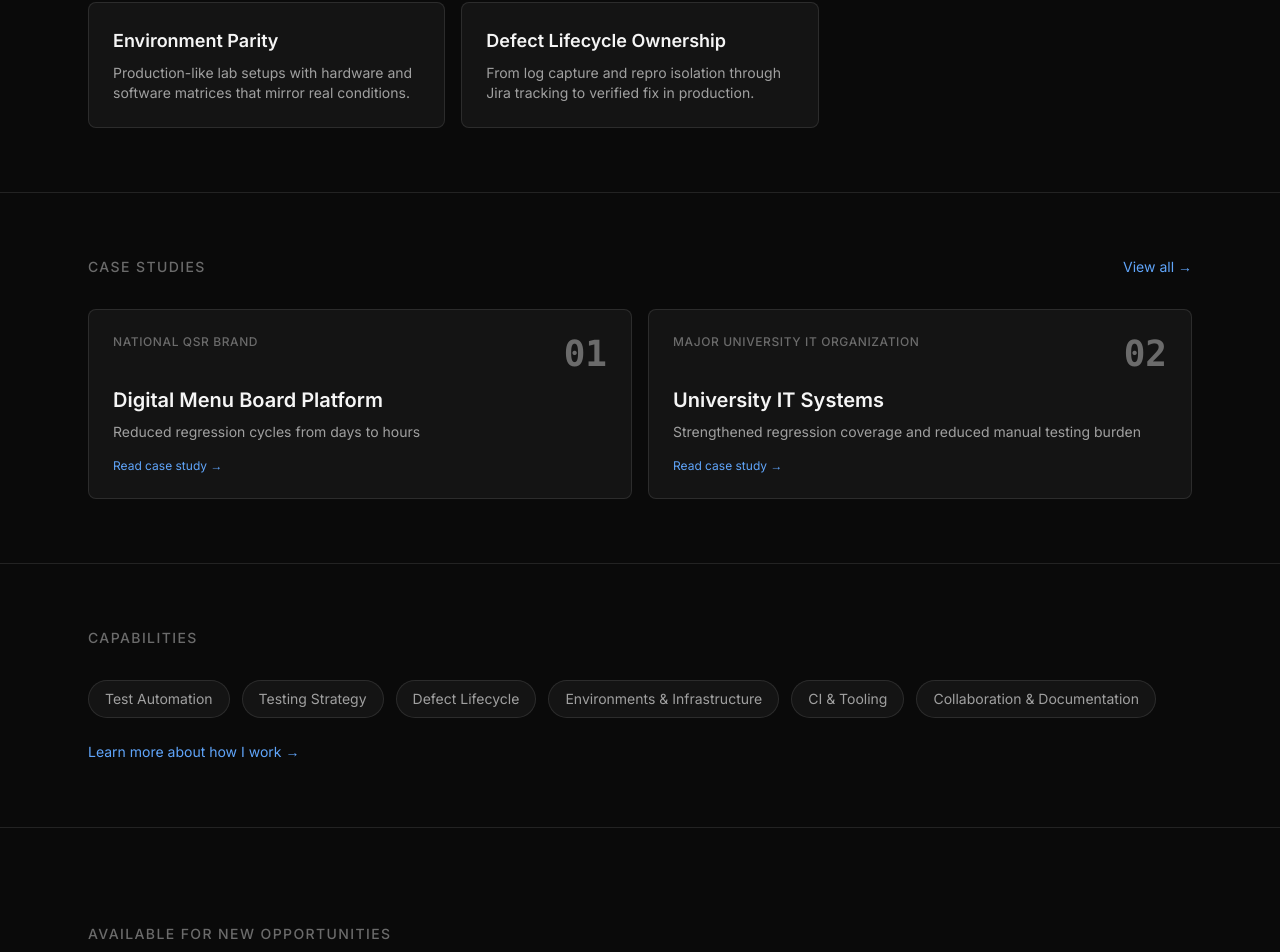
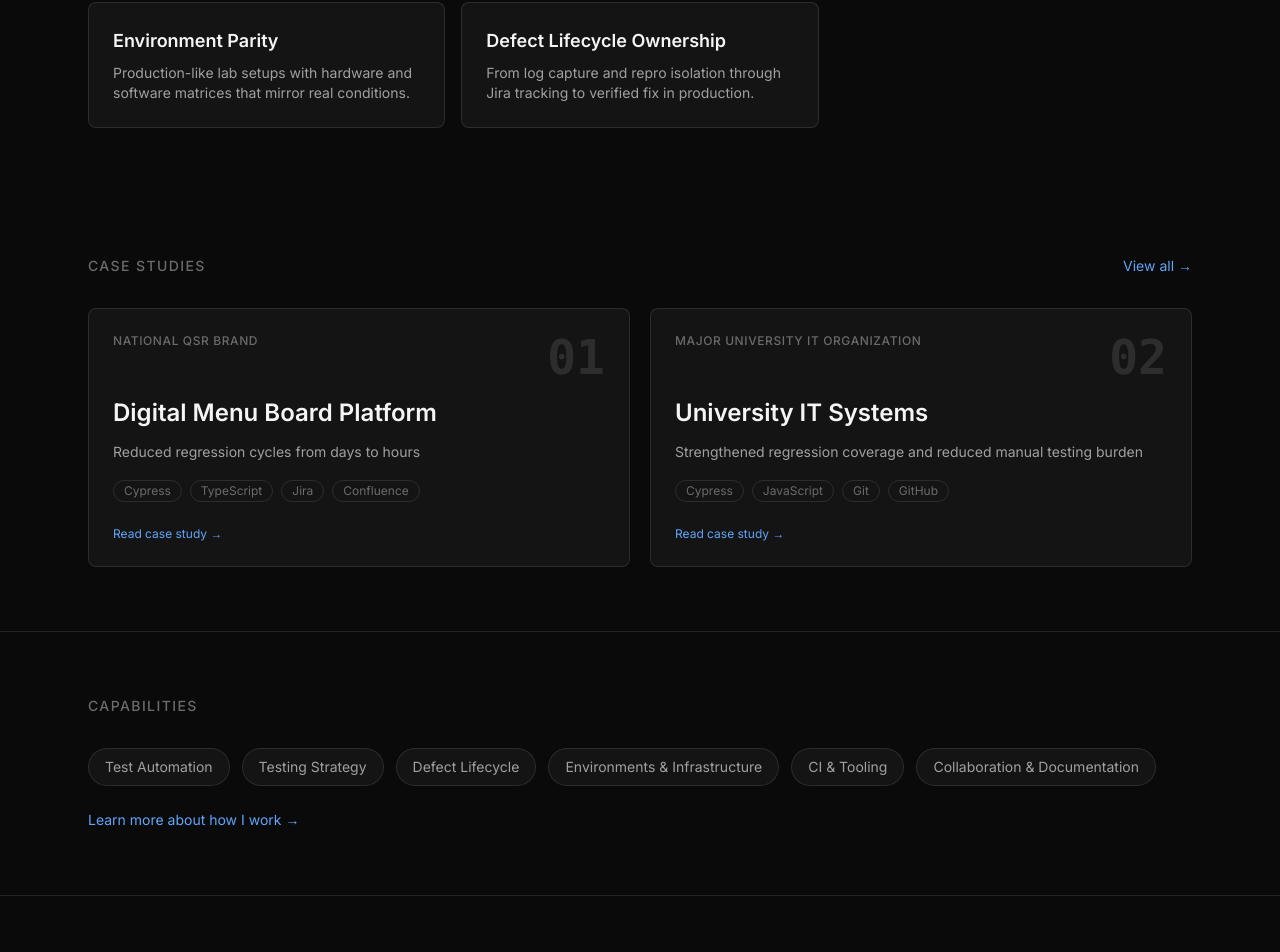
Before and after one commit to LostInTyping/BuildVerified, a Next.js app: page / in a window 1280 px wide. Shown: the part 1164-2116 px from the top of the page. Built offline with nearby package versions, Linux system fonts and the light colour scheme.

Commit message:
feat(home): enhance case study cards with stack chips and larger format

```diff
--- a/src/components/home/featured-case-studies.tsx
+++ b/src/components/home/featured-case-studies.tsx
@@ -6,7 +6,7 @@ export function FeaturedCaseStudies() {
   const studies = getFeaturedCaseStudies();
 
   return (
-    <section className="border-t border-border">
+    <section>
       <div className="mx-auto max-w-6xl px-6 py-16">
         <div className="flex items-center justify-between">
           <h2 className="text-sm font-medium uppercase tracking-widest text-text-muted">
@@ -19,28 +19,40 @@ export function FeaturedCaseStudies() {
             View all &rarr;
           </Link>
         </div>
-        <div className="mt-8 grid gap-4 md:grid-cols-2">
+        <div className="mt-8 grid gap-5 md:grid-cols-2">
           {studies.map((study, index) => (
             <FadeIn key={study.frontmatter.slug} delay={index * 0.1}>
               <Link
                 href={`/case-studies/${study.frontmatter.slug}`}
-                className="group block rounded-lg border border-border bg-bg-card p-6 transition-all hover:border-accent hover:bg-bg-card-hover"
+                className="group flex h-full flex-col rounded-lg border border-border bg-bg-card p-6 transition-all hover:border-accent hover:bg-bg-card-hover"
               >
                 <div className="flex items-start justify-between gap-4">
                   <p className="text-xs font-medium uppercase tracking-wider text-text-muted">
                     {study.frontmatter.clientType}
                   </p>
-                  <span className="shrink-0 font-mono text-4xl font-bold text-text-muted transition-colors group-hover:text-accent">
+                  <span className="shrink-0 font-mono text-5xl font-bold text-text-muted/30 transition-colors group-hover:text-accent/40">
                     {String(index + 1).padStart(2, "0")}
                   </span>
                 </div>
-                <h3 className="mt-3 text-xl font-semibold text-text-primary transition-colors group-hover:text-accent">
+                <h3 className="mt-4 text-2xl font-semibold text-text-primary transition-colors group-hover:text-accent">
                   {study.frontmatter.title}
                 </h3>
-                <p className="mt-2 text-sm text-text-secondary">
+                <p className="mt-3 text-sm leading-relaxed text-text-secondary">
                   {study.frontmatter.outcome}
                 </p>
-                <p className="mt-4 text-xs text-accent">Read case study &rarr;</p>
+                <div className="mt-4 flex flex-wrap gap-2">
+                  {study.frontmatter.stack.slice(0, 4).map((tech) => (
+                    <span
+                      key={tech}
+                      className="rounded-full border border-border px-2.5 py-0.5 text-xs text-text-muted"
+                    >
+                      {tech}
+                    </span>
+                  ))}
+                </div>
+                <p className="mt-auto pt-6 text-xs text-accent">
+                  Read case study &rarr;
+                </p>
               </Link>
             </FadeIn>
           ))}
```
